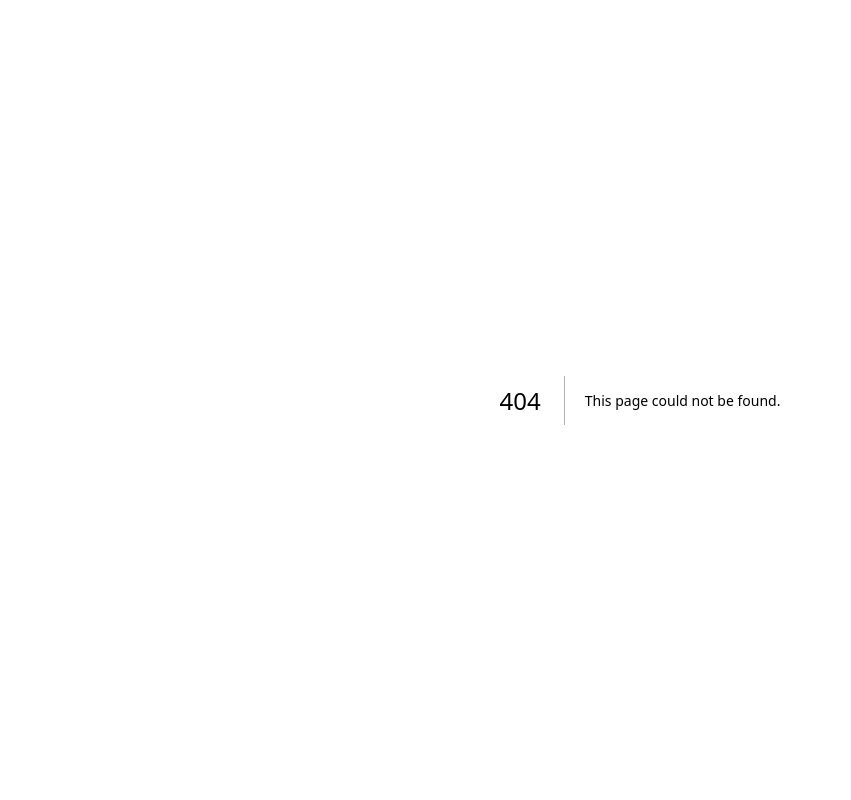
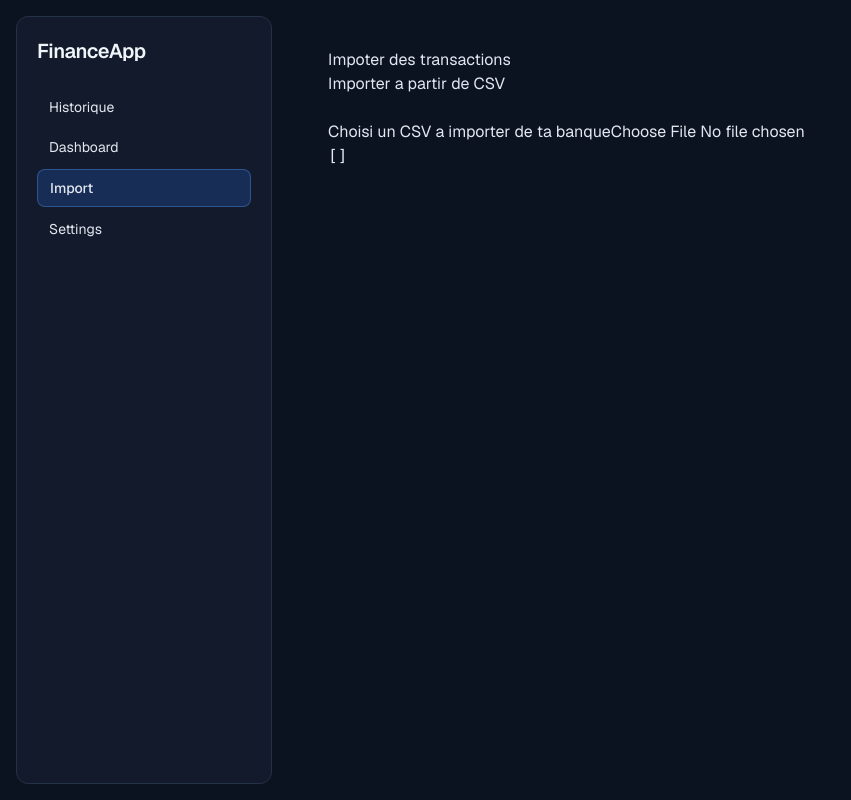
Before and after one commit to matheo-lacerte/FinanceApp, a Next.js app: page /import in a window 1280 px wide. Before the commit this address had no page. Shown: the whole page, without its empty margins (0-851 px from the left). Built offline with nearby package versions, Linux system fonts and the light colour scheme.

Commit message:
feat: Implement transaction import page

```diff
--- /dev/null
+++ b/app/(app)/import/page.tsx
@@ -0,0 +1,76 @@
+'use client'
+import { useState } from "react"
+
+export default function ImportPage() {
+    const [selectedFile, setSelectedFile] = useState<File | null>(null);
+    const [fileContent, setFileContent] = useState("");
+
+
+    async function handleFileChange(event: React.ChangeEvent<HTMLInputElement>) {
+        const file = event.target.files?.[0] ?? null;
+        setSelectedFile(file);
+
+        if (!file) {
+            setFileContent("");
+            return;
+        }
+
+        const text = await file.text();
+        setFileContent(text);
+    }
+    const rows = fileContent
+        .split("\n")
+        .map((row) => row.trim())
+        .filter((row) => row !== "");
+
+
+    function parseCsvLine(line: String) {
+        const values: string[] = [];
+        let currentValue = "";
+        let insideQuotes = false;
+
+        for (const char of line) {
+            if (char === '"') {
+                insideQuotes = !insideQuotes;
+                continue;
+            }
+
+            if (char === "," && !insideQuotes) {
+                values.push(currentValue);
+                currentValue = "";
+                continue;
+            }
+
+            currentValue += char;
+        }
+
+        values.push(currentValue);
+        return values;
+    }
+    const parsedRows = rows.map(parseCsvLine);
+    const importedTransactions = parsedRows.map((row, index) => ({
+        id: Date.now() + index,
+        merchant: row[5]?.trim() || "Transaction importee",
+        category: "Autres",
+        amount: -Math.abs(Number(row[11] || 0)),
+        date: row[3]?.replaceAll("/", "-") || "",
+        account: row[0].trim(),
+    }));
+
+
+    return (
+        <main className="space-y-6">
+            <header>
+                <h1>Impoter des transactions</h1>
+                <p>Importer a partir de CSV</p>
+            </header>
+            <section>
+                Choisi un CSV a importer de ta banque
+                <input type="file" accept=".csv, .ofx, .qfx" onChange={handleFileChange}>
+                </input>
+                <pre>{JSON.stringify(importedTransactions.slice(0, 3), null, 2)}</pre>
+
+            </section>
+        </main>
+    )
+}
```
